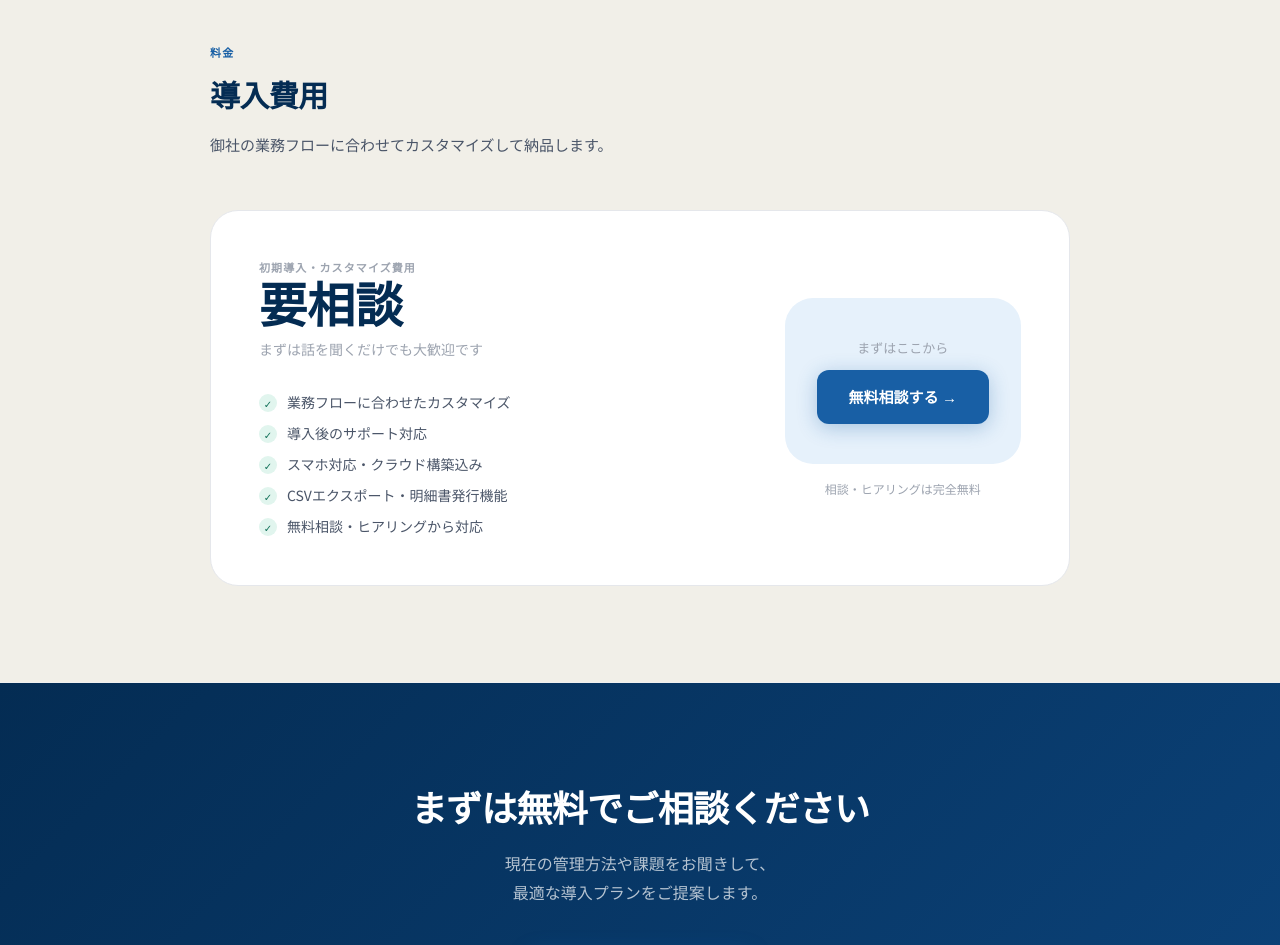
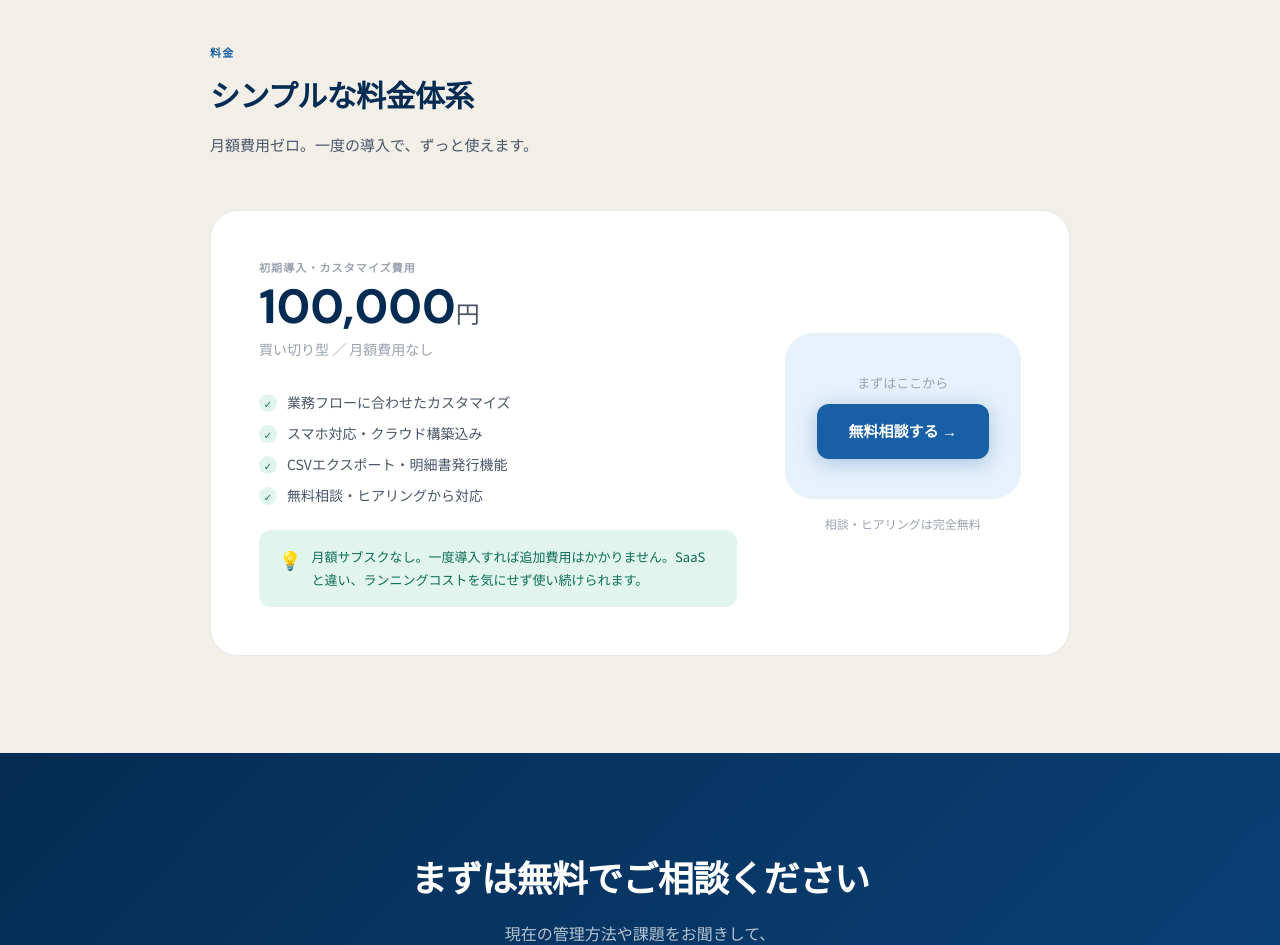
Before and after one commit to ryu07240724/naishoku-system, a Next.js app: page /lp in a window 1280 px wide. Shown: the part 4740-5685 px from the top of the page. Built offline with nearby package versions, Linux system fonts and the light colour scheme.

Commit message:
fix: LP サポート対応の記載を削除

```diff
--- a/app/lp/page.tsx
+++ b/app/lp/page.tsx
@@ -415,20 +415,23 @@ export default function LpPage() {
       <section className="price-section">
         <div className="inner">
           <div className="section-eyebrow">料金</div>
-          <h2 className="section-title">導入費用</h2>
-          <p className="section-sub">御社の業務フローに合わせてカスタマイズして納品します。</p>
+          <h2 className="section-title">シンプルな料金体系</h2>
+          <p className="section-sub">月額費用ゼロ。一度の導入で、ずっと使えます。</p>
           <div className="price-card">
             <div>
               <div className="price-label">初期導入・カスタマイズ費用</div>
-              <div className="price-amount">要相談</div>
-              <div className="price-sub">まずは話を聞くだけでも大歓迎です</div>
+              <div className="price-amount">100,000<span style={{fontSize:'24px',fontWeight:500,color:'#4a5568'}}>円</span></div>
+              <div className="price-sub">買い切り型 ／ 月額費用なし</div>
               <ul className="price-features">
                 <li><span className="check">✓</span>業務フローに合わせたカスタマイズ</li>
-                <li><span className="check">✓</span>導入後のサポート対応</li>
                 <li><span className="check">✓</span>スマホ対応・クラウド構築込み</li>
                 <li><span className="check">✓</span>CSVエクスポート・明細書発行機能</li>
                 <li><span className="check">✓</span>無料相談・ヒアリングから対応</li>
               </ul>
+              <div style={{marginTop:'24px',background:'#E1F5EE',borderRadius:'12px',padding:'16px 20px',display:'flex',gap:'10px',alignItems:'flex-start'}}>
+                <span style={{fontSize:'18px'}}>💡</span>
+                <p style={{fontSize:'13px',color:'#0F6E56',lineHeight:'1.7',margin:0}}>月額サブスクなし。一度導入すれば追加費用はかかりません。SaaSと違い、ランニングコストを気にせず使い続けられます。</p>
+              </div>
             </div>
             <div style={{textAlign:'center'}}>
               <div style={{background:'#E6F1FB',borderRadius:'28px',padding:'40px 32px',marginBottom:'16px'}}>
@@ -446,8 +449,8 @@ export default function LpPage() {
       {/* CTA */}
       <section className="cta-section" id="contact">
         <h2>まずは無料でご相談ください</h2>
-        <p>現在の管理方法や課題をお聞きして、<br />最適な導入プランをご提案します。</p>
-        <a href="mailto:ryu07240724@yahoo.co.jp" className="btn-primary" style={{fontSize:'16px',padding:'18px 40px'}}>メールで相談する →</a>
+        <p>現在の管理方法や課題をお聞きして、<br />導入支援します。</p>
+        <a href="mailto:ryu07240724@yahoo.co.jp" className="btn-primary" style={{fontSize:'16px',padding:'18px 40px'}}>メールで相談する </a>
         <p className="form-note">返信は通常1〜2営業日以内。しつこい営業は一切しません。</p>
       </section>
 
```
